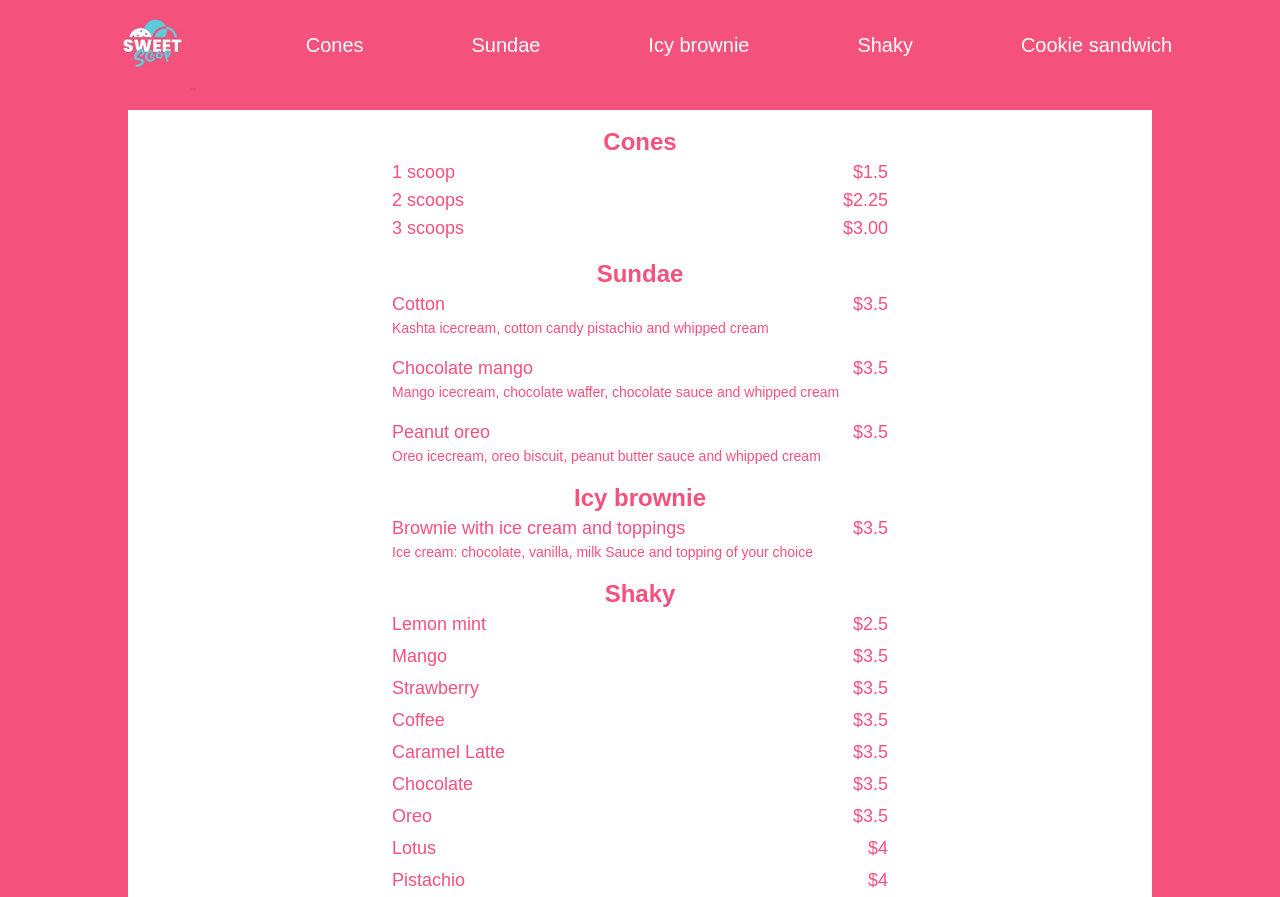
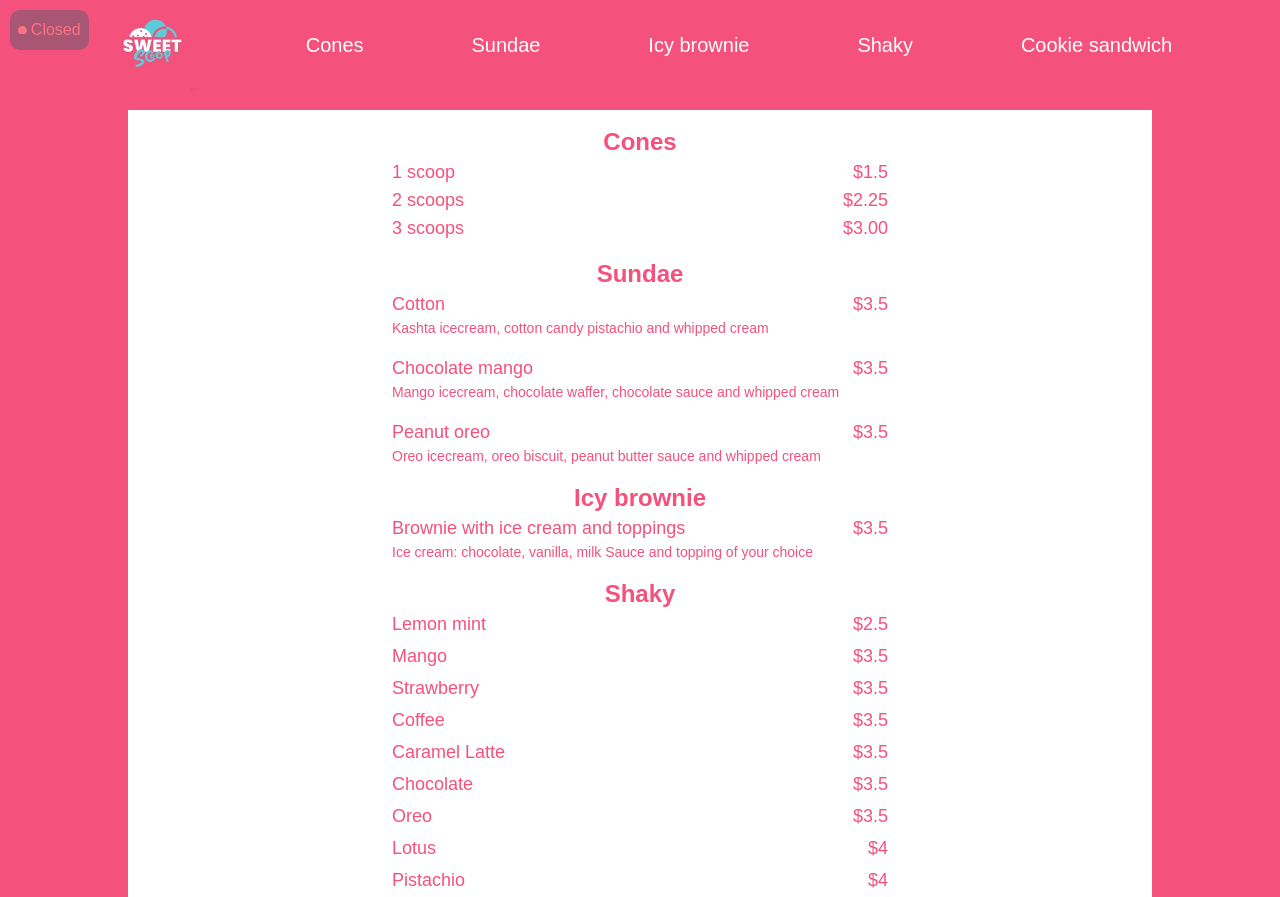
Before and after one commit to amarelali/SweetScoop, a plain HTML site: page index.html in a window 1280 px wide. Shown: the top 897 px of the page. Drawn offline with nearby package versions, Linux system fonts and the light colour scheme; a web font is replaced by a local one.

Commit message:
add status of opening

```diff
--- a/index.html
+++ b/index.html
@@ -45,10 +45,46 @@
                 scroll-margin-top: 58px;
             }
         }
+
+        #status {
+            background-color: rgb(117 90 110);
+            border-radius: 10px;
+            position: absolute;
+            z-index: 1;
+            opacity: 60%;
+            left: 10px;
+            height: fit-content;
+        }
     </style>
 </head>
 
-<body>
+<body class="relative">
+    <span class="flex gap-1 items-center p-2 " id="status">
+        <?xml version="1.0" ?>
+        <!DOCTYPE svg PUBLIC '-//W3C//DTD SVG 1.1//EN' 'http://www.w3.org/Graphics/SVG/1.1/DTD/svg11.dtd'>
+        <svg height="8.829px" id="Capa_1" style="enable-background:new 0 0 8.829 8.829;" version="1.1"
+            viewBox="0 0 8.829 8.829" width="8.829px" xml:space="preserve" xmlns="http://www.w3.org/2000/svg"
+            xmlns:xlink="http://www.w3.org/1999/xlink">
+            <path
+                d="M4.415,8.829c2.432,0,4.415-1.983,4.415-4.415 C8.829,1.983,6.846,0,4.415,0S0,1.983,0,4.415C0,6.846,1.983,8.829,4.415,8.829z"
+                style="fill-rule:evenodd;clip-rule:evenodd;;" />
+            <g />
+            <g />
+            <g />
+            <g />
+            <g />
+            <g />
+            <g />
+            <g />
+            <g />
+            <g />
+            <g />
+            <g />
+            <g />
+            <g />
+            <g />
+        </svg>
+    </span>
     <div class="flex justify-center">
         <img src="imgs/logo.jpg" alt="sweet scoop" style="width: 100px;" class="block md:hidden">
     </div>
@@ -344,6 +380,36 @@
 
         </div>
     </footer>
+
+    <script>
+        document.addEventListener("scroll", (event) => {
+            var statusElement = document.getElementById("status");
+            if (window.scrollY > 42) {
+                statusElement.style.bottom = '10px';
+                statusElement.style.position = 'fixed';
+                statusElement.style.top = '';  // Reset top to avoid conflicts
+            } else {
+                statusElement.style.top = '10px';
+                statusElement.style.position = 'absolute';  // Reset position to default
+                statusElement.style.bottom = '';  // Reset bottom to avoid conflicts
+            }
+        });
+        const timeCurrent = new Date();
+        if (timeCurrent.getHours() < 16 || timeCurrent.getHours() > 23) {
+            var targetDiv = document.getElementById("status");
+            var textNode = document.createTextNode("Closed");
+            targetDiv.appendChild(textNode);
+            targetDiv.style.color = "rgb(255, 137, 137)";
+            document.getElementById("Capa_1").style.fill = "rgb(255, 137, 137)";
+        } else {
+            var targetDiv = document.getElementById("status");
+            var textNode = document.createTextNode("Opened");
+            targetDiv.appendChild(textNode);
+            targetDiv.style.color = "#9dd79d";
+            document.getElementById("Capa_1").style.fill = "#9dd79d";
+        }
+
+    </script>
 </body>
 
 </html>
```
